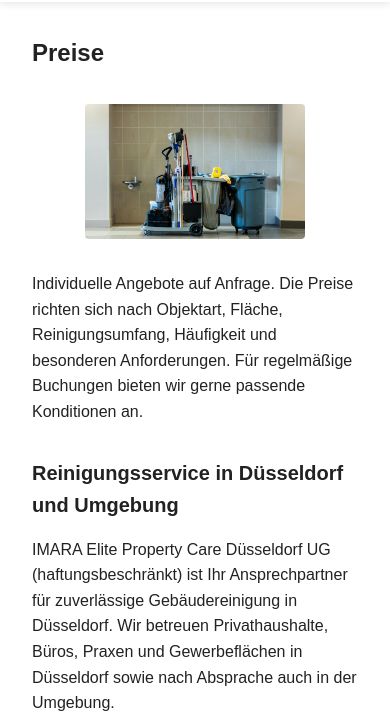
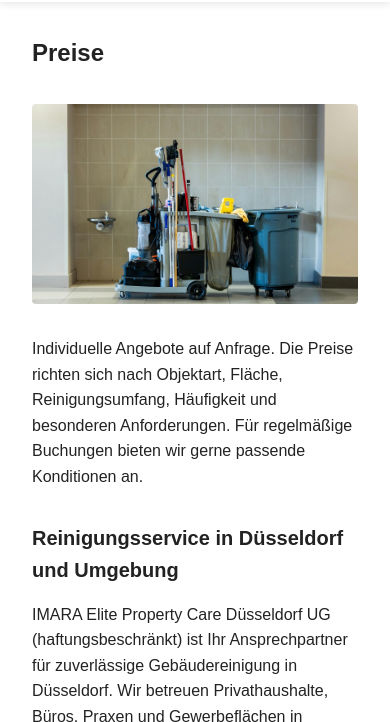
Before and after one commit to jho245/IMARA, a plain HTML site: page pricing.html in a window 390 px wide. Shown: the part 122-844 px from the top of the page. Drawn offline with Linux system fonts and the light colour scheme.

Commit message:
Additional polishing of picture on prices page

```diff
--- a/assets/css/responsive.css
+++ b/assets/css/responsive.css
@@ -72,15 +72,6 @@
     margin: 0 0 var(--spacing-lg) 0 !important;
   }
 
-  .pricing-float-img {
-    display: block;
-    float: none;
-    width: 100%;
-    max-width: 100%;
-    height: auto;
-    margin: 0 0 var(--spacing-lg) 0;
-  }
-
   /* Service-Grid: 1 Spalte */
   .services-grid {
     grid-template-columns: 1fr;
@@ -103,6 +94,20 @@
   footer {
     padding: var(--spacing-md);
   }
+
+  .pricing-content {
+    margin: var(--spacing-lg) auto !important;
+    padding: 0 var(--spacing-lg) !important;
+  }
+
+  .pricing-content > .pricing-float-img {
+    display: block !important;
+    float: none !important;
+    width: 100% !important;
+    max-width: none !important;
+    height: auto !important;
+    margin: 0 0 var(--spacing-lg) 0 !important;
+  }
 }
 
 /* Tablet: 768px – 1024px */
--- a/assets/css/style.css
+++ b/assets/css/style.css
@@ -184,17 +184,6 @@ h2 { font-size: var(--font-size-xl); margin-bottom: var(--spacing-md); }
   width: 45%;
 }
 
-@media (max-width: 1024px), (pointer: coarse) {
-  .pricing-content > .pricing-float-img {
-    display: block !important;
-    float: none !important;
-    width: 220px !important;
-    max-width: 72vw !important;
-    height: auto !important;
-    margin: 0 auto var(--spacing-lg) !important;
-  }
-}
-
 .values--spaced {
   margin-top: var(--spacing-lg);
 }
--- a/pricing.html
+++ b/pricing.html
@@ -8,8 +8,8 @@
   <title>Preise & Angebote | IMARA Elite Property Care Düsseldorf UG (haftungsbeschränkt)</title>
   <link rel="canonical" href="https://www.imara-epc.de/pricing.html">
   <link rel="stylesheet" href="assets/css/variables.css">
-  <link rel="stylesheet" href="assets/css/style.css?v=pricing-layout-20260524">
-  <link rel="stylesheet" href="assets/css/responsive.css?v=pricing-layout-20260524">
+  <link rel="stylesheet" href="assets/css/style.css?v=pricing-layout-20260524-2">
+  <link rel="stylesheet" href="assets/css/responsive.css?v=pricing-layout-20260524-2">
 </head>
 <body>
   <header>
```
